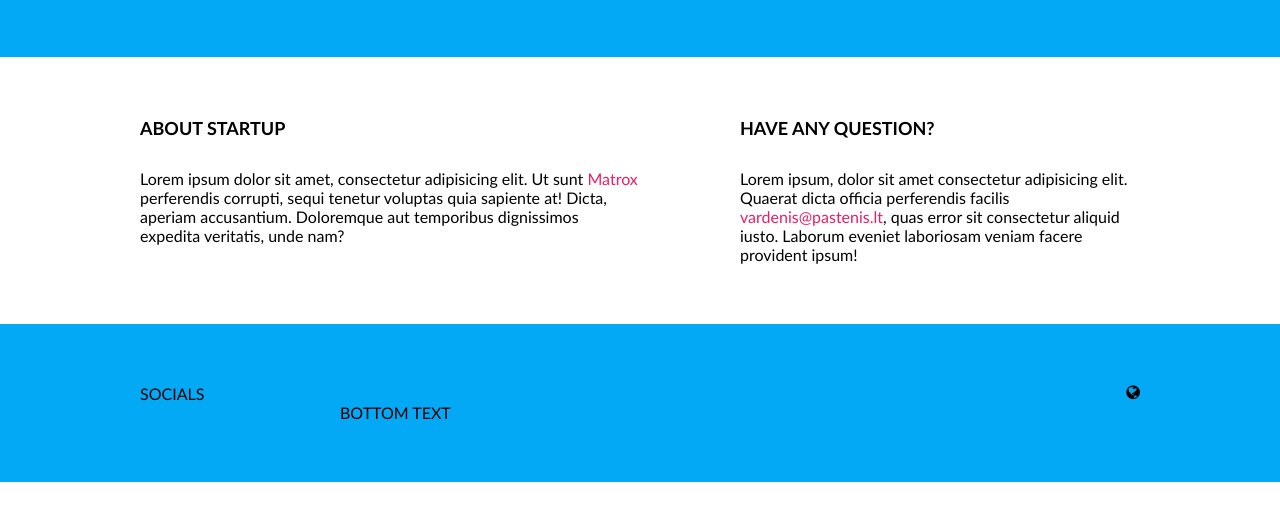
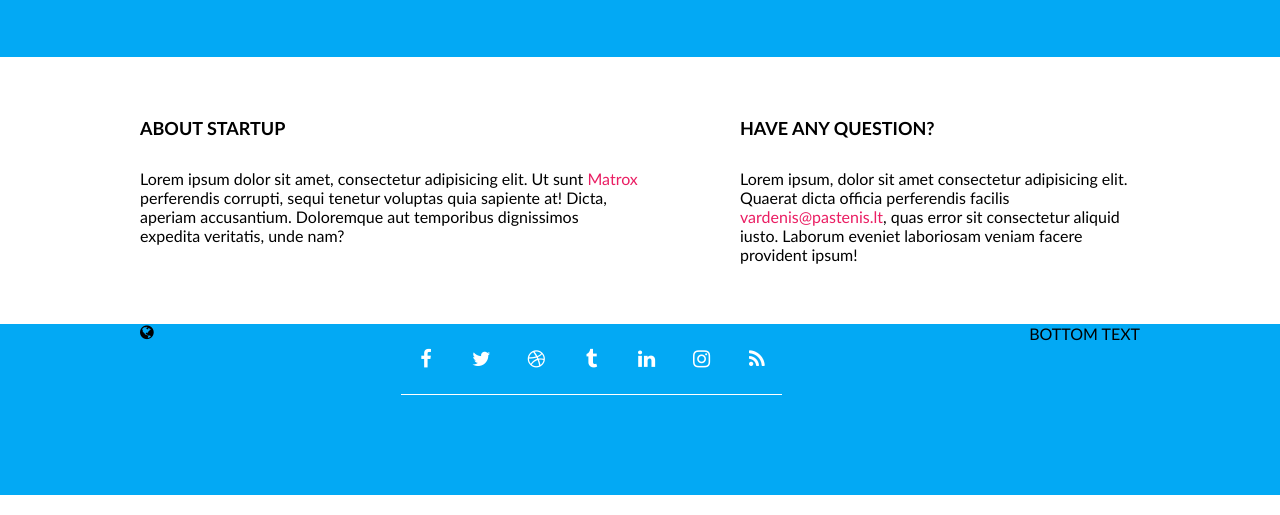
Before and after one commit to Mindaugas-G/5-coming-soon, a website: page index.html in a window 1280 px wide. Shown: the part 285-800 px from the top of the page. Drawn offline with Linux system fonts and the light colour scheme; files that its build step writes are made by us from their sources; files whose address does not match are found by name.

Commit message:
Socials #12

```diff
--- a/CSS/pages/home.css
+++ b/CSS/pages/home.css
@@ -5,25 +5,20 @@
     gap: 30px;
     text-align: center;
 }
-
 .logo {
     height: 30px;
 }
-
 .main-title {
     font-size: 65px;
     text-transform: uppercase;
 }
-
 .main-description {
     font-size: 22px;
 }
-
 .section-title {
     font-size: 18px;
     text-transform: uppercase;
 }
-
 .section-description {
     font-size: 16px;
 }
@@ -35,6 +30,37 @@
     text-decoration: underline;
 }
 
+footer.container {
+    padding-top: 0;
+}
+
+.row.socials {
+    justify-content: center;
+    gap: 1em;
+    padding-top: 0.5em;
+    padding-bottom: 0.5em;
+    margin-bottom: 2em;
+    font-size: 20px;
+    border-bottom: 1px solid #fff;
+}
+.socials > a {
+    width: 2.5em;
+    height: 2.5em;
+    line-height: 2.5em;
+    text-align: center;
+    text-decoration: none;
+    color: #fff;
+    border-radius: 50%;
+    transition: all 0.5s;
+}
+.socials > a:hover {
+    background-color: #fff;
+    color: var(--main-color);
+}
+
+.bottom {
+}
+
 @media (max-width: 700px) {
     .main-title {
         font-size: 60px;
--- a/index.html
+++ b/index.html
@@ -47,10 +47,18 @@
 
         <footer class="container bg-blue">
             <div class="row">
-                SOCIALS
                 <i class="fa fa-globe"></i>
+            <div class="row socials">
+                <a href="#" class="fa fa-facebook"></a>
+                <a href="#" class="fa fa-twitter"></a>
+                <a href="#" class="fa fa-dribbble"></a>
+                <a href="#" class="fa fa-tumblr"></a>
+                <a href="#" class="fa fa-linkedin"></a>
+                <a href="#" class="fa fa-instagram"></a>
+                <a href="#" class="fa fa-rss"></a>
             </div>
             <div class="short-row">
+            <div class="short-row bottom">
                 BOTTOM TEXT
             </div>
         </footer>
```
